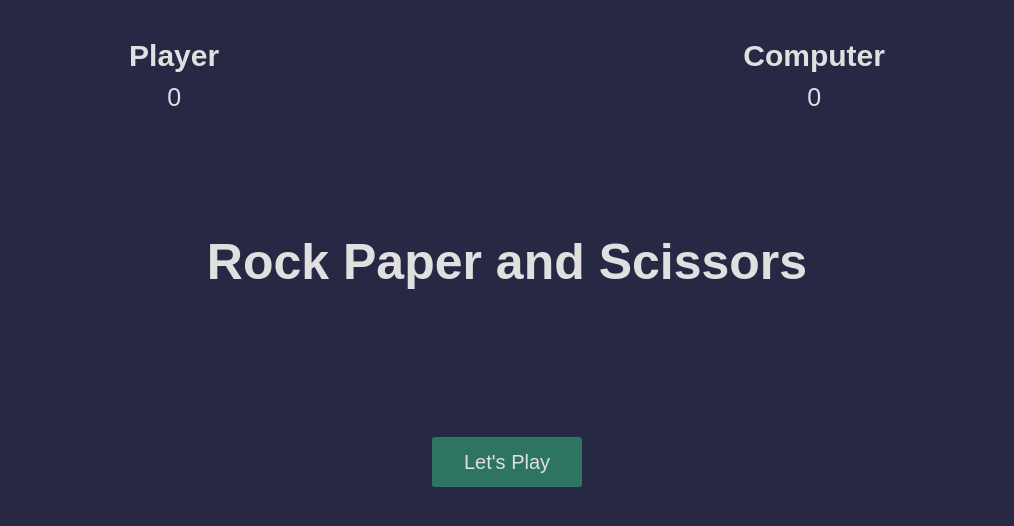
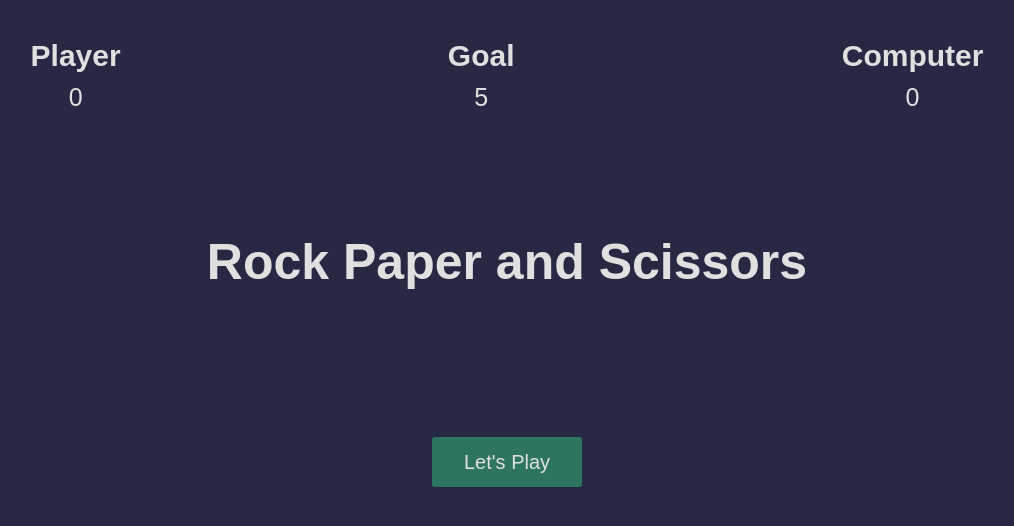
Before and after one commit to snigdho991/javascript-rock-paper-scissors, a plain HTML site: page index.html in a window 1280 px wide. Shown: the whole page, without its empty margins (133-1147 px from the left). Drawn offline with Linux system fonts and the light colour scheme.

Commit message:
Update index.html

```diff
--- a/index.html
+++ b/index.html
@@ -15,6 +15,10 @@
                 <div class="player-score">
                     <h2>Player</h2>
                     <p>0</p>
+                </div>
+                <div class="goal-score">
+                    <h2>Goal</h2>
+                    <p>5</p>
                 </div>
                 <div class="computer-score">
                     <h2>Computer</h2>
```
